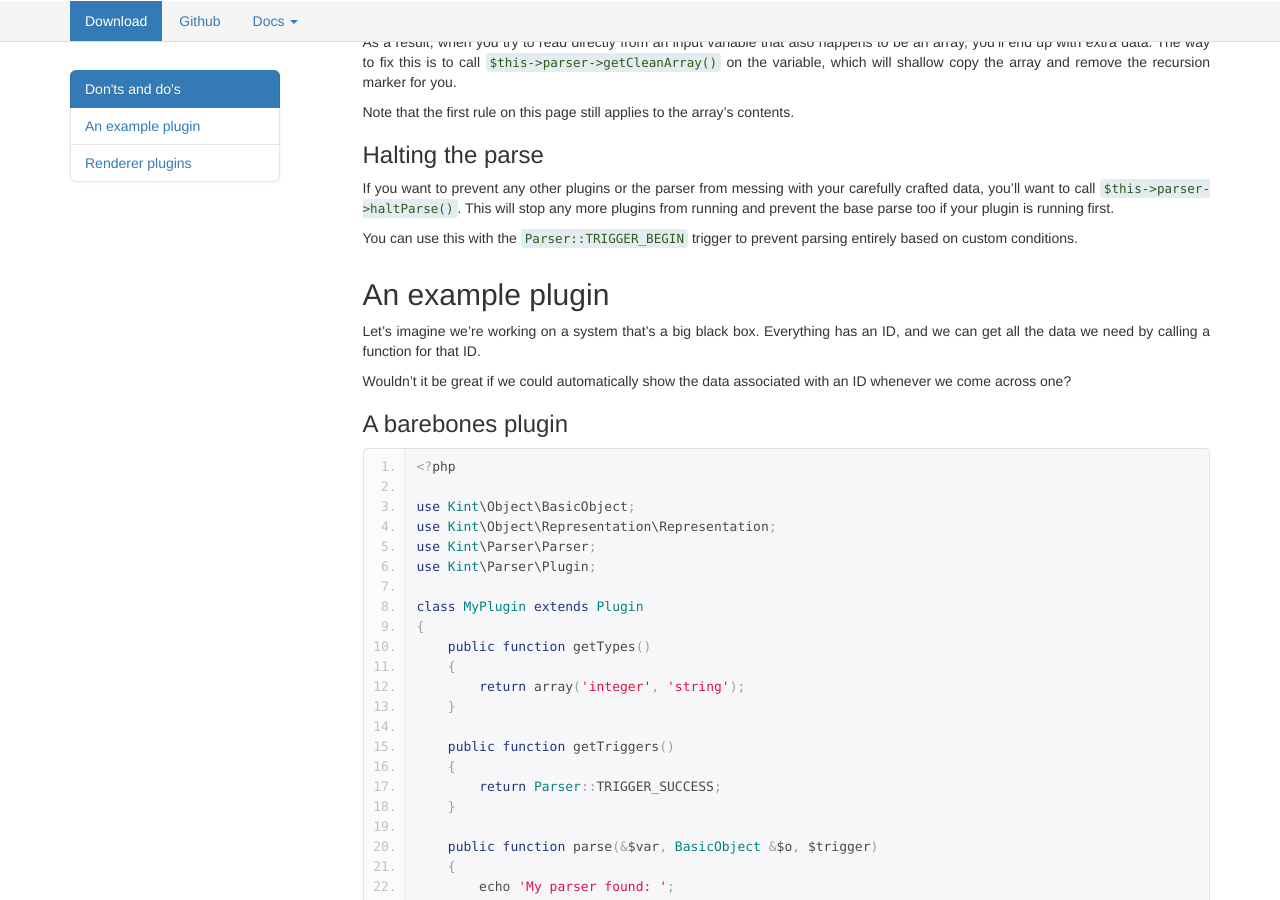
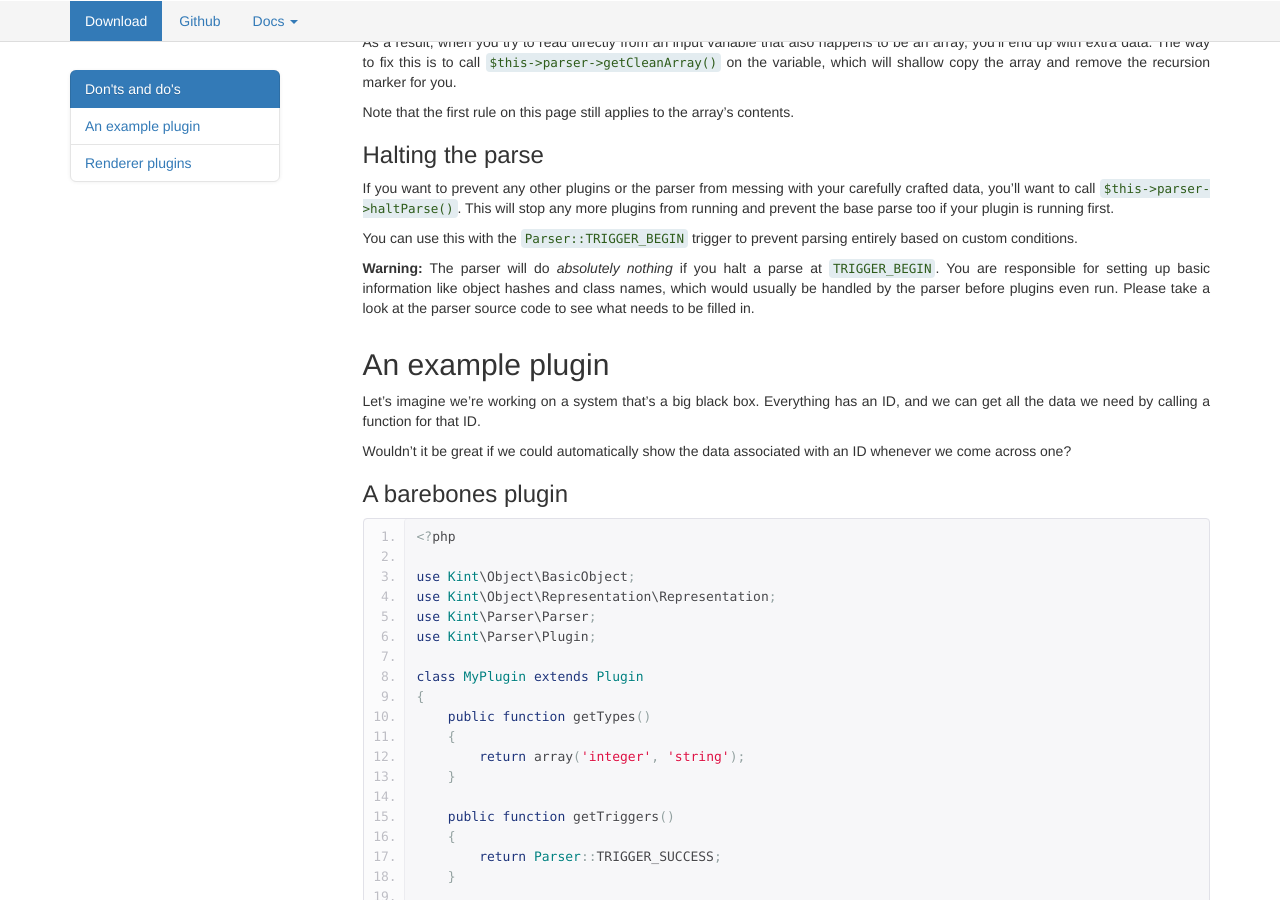
Before and after one commit to kint-php/kint, a Jekyll site: the page built from writing-plugins.md, in a window 1280 px wide and 900 px high, scrolled down 821 px. Built offline with Jekyll 4.4.1, drawn with Linux system fonts in a browser that asks for light colours; nearby versions of some CDN libraries.

Commit message:
Add warning about halting parses early

```diff
--- a/writing-plugins.md
+++ b/writing-plugins.md
@@ -50,6 +50,8 @@ Note that the first rule on this page still applies to the array's contents.
 If you want to prevent any other plugins or the parser from messing with your carefully crafted data, you'll want to call `$this->parser->haltParse()`. This will stop any more plugins from running and prevent the base parse too if your plugin is running first.
 
 You can use this with the `Parser::TRIGGER_BEGIN` trigger to prevent parsing entirely based on custom conditions.
+
+**Warning:** The parser will do *absolutely nothing* if you halt a parse at `TRIGGER_BEGIN`. You are responsible for setting up basic information like object hashes and class names, which would usually be handled by the parser before plugins even run. Please take a look at the parser source code to see what needs to be filled in.
 
 </section>
 <section id="example" markdown="1">
```
